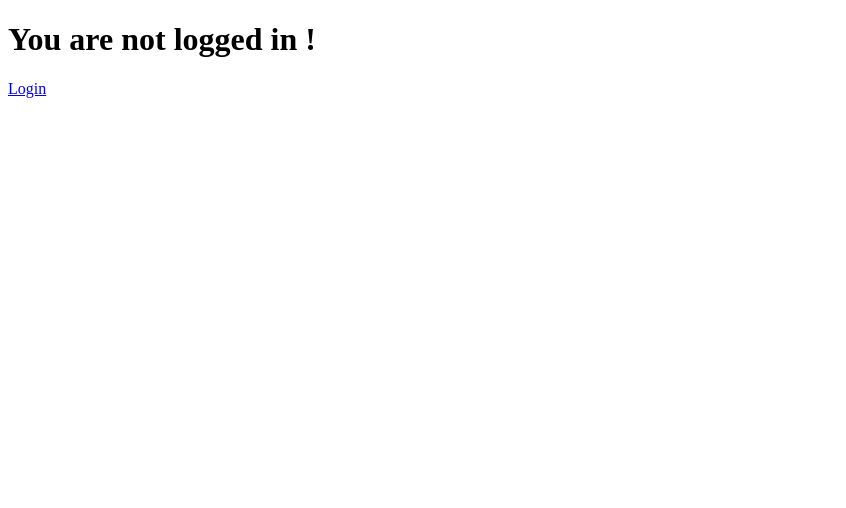
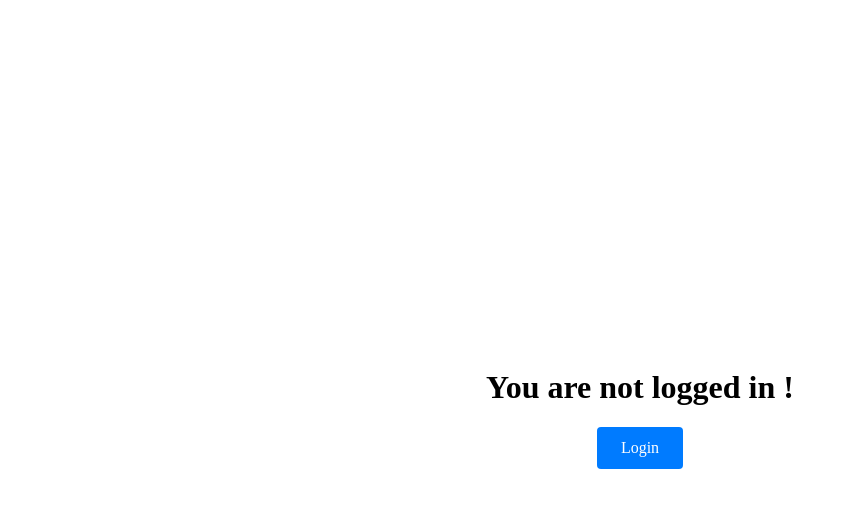
Before and after one commit to TuumTeam/TuumProject, a website: page web/templates/noLogin.html in a window 1280 px wide. Shown: the whole page, without its empty margins (0-846 px from the left). Drawn offline with Linux system fonts and the light colour scheme.

```diff
--- /dev/null
+++ b/web/static/stylesheets/nologin.css
@@ -0,0 +1,24 @@
+.container {
+    display: flex;
+    flex-direction: column;
+    justify-content: center;
+    align-items: center;
+    height: 100vh;
+}
+
+.button {
+    display: inline-block;
+    background-color: #007BFF;
+    color: #ffffff;
+    padding: 12px 24px;
+    text-decoration: none;
+    font-size: 16px;
+    border: none;
+    border-radius: 4px;
+    cursor: pointer;
+    transition: background-color 0.3s ease;
+}
+
+.button:hover {
+    background-color: #0056b3;
+}
--- a/web/templates/noLogin.html
+++ b/web/templates/noLogin.html
@@ -3,9 +3,12 @@
 <head>
   <meta charset="UTF-8">
   <title>You are not logged in !</title>
+  <link rel="stylesheet" href="../static/stylesheets/nologin.css">
 </head>
 <body>
-  <h1>You are not logged in !</h1>
-  <a href="/login">Login</a>
+  <div class="container">
+    <h1>You are not logged in !</h1>
+    <a class="button" href="/login">Login</a>
+  </div>
 </body>
 </html>
```
Also changed, not shown: web/templates/register.html (+1 -4 lines), 2 other files.
